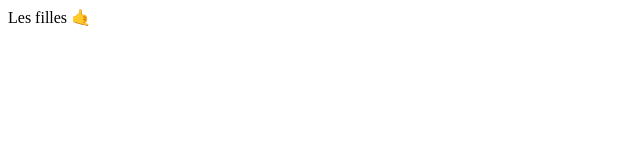
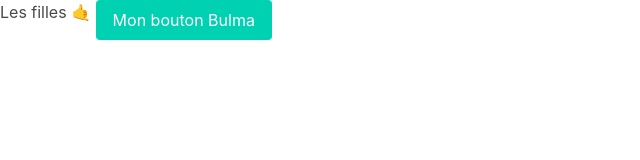
Before and after one commit to Kurdo023/Hello, a plain HTML site: page pages/index.html in a window 1280 px wide. Shown: the whole page, without its empty margins (0-640 px from the left). Drawn offline with nearby package versions, Linux system fonts and the light colour scheme.

Commit message:
test live server

```diff
--- a/pages/index.html
+++ b/pages/index.html
@@ -4,8 +4,10 @@
     <meta charset="UTF-8">
     <meta name="viewport" content="width=device-width, initial-scale=1.0">
     <title>Portfolio</title>
+    <link rel="stylesheet" href="https://cdn.jsdelivr.net/npm/bulma@0.9.4/css/bulma.min.css">
 </head>
 <body>
     Les filles 🤙
+    <button class="button is-primary">Mon bouton Bulma</button>
 </body>
 </html>
```
